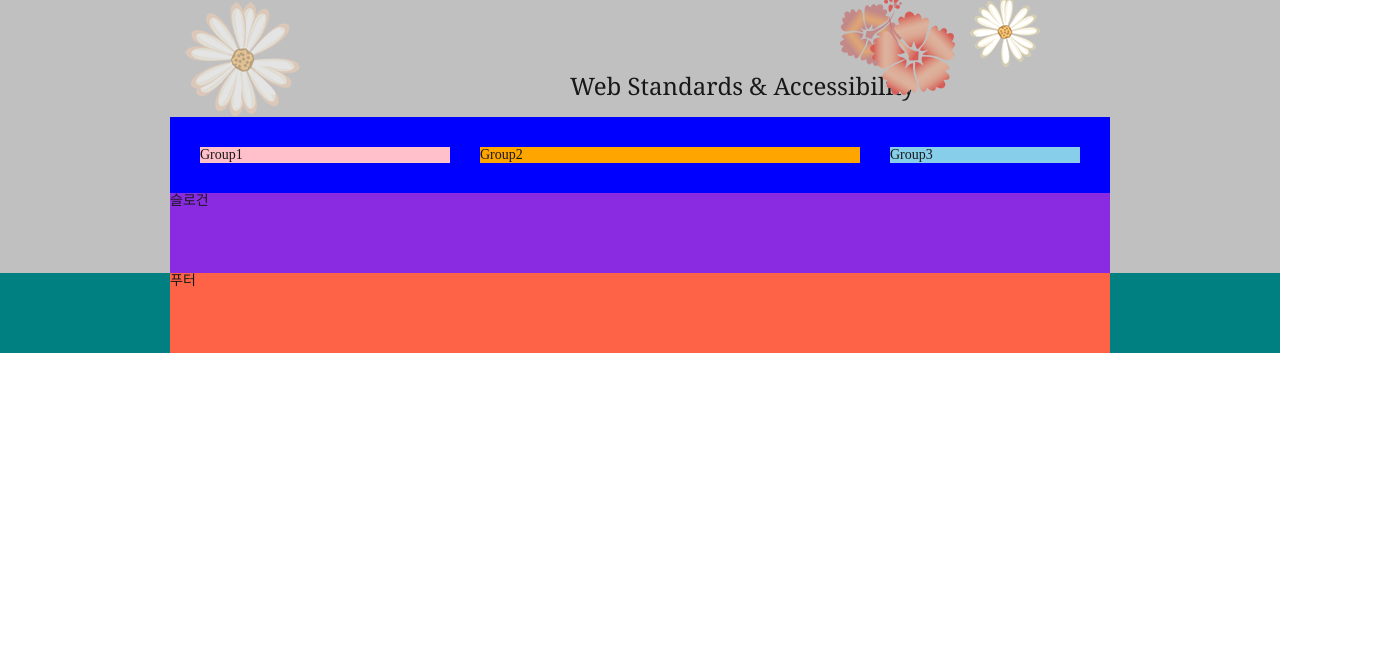
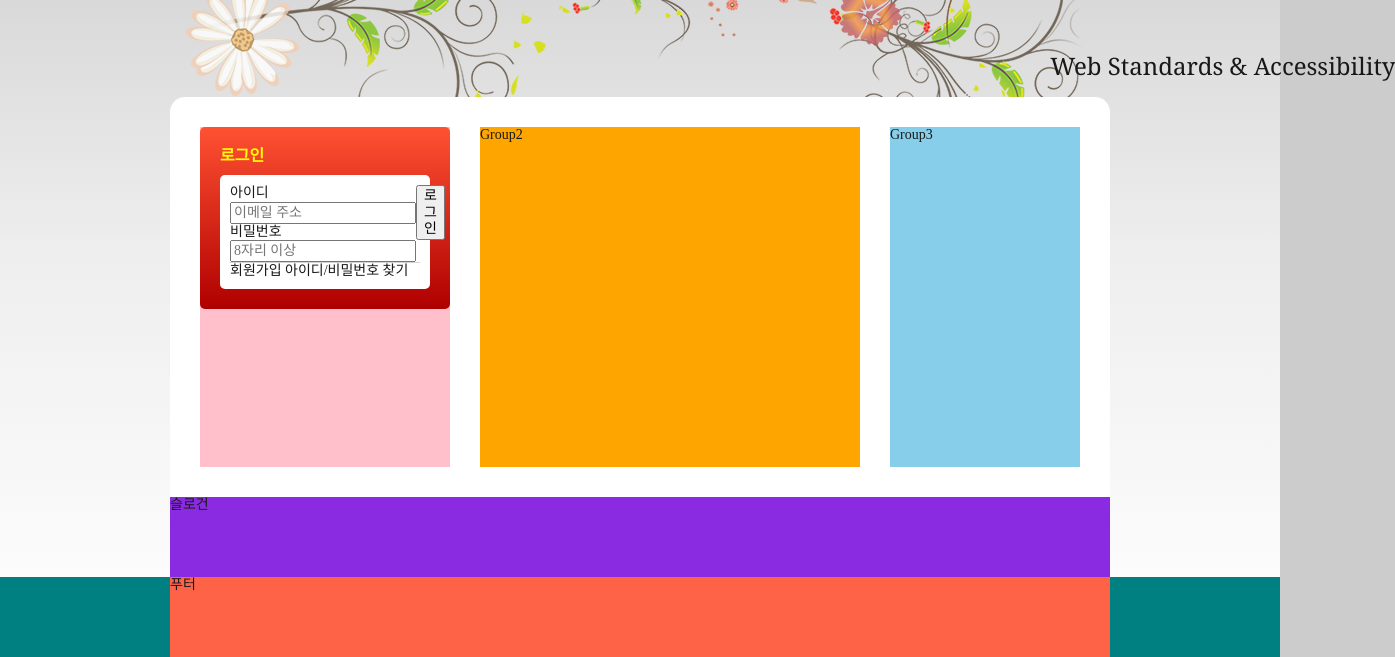
Before and after one commit to mari301509/html-css, a plain HTML site: page index.html in a window 1280 px wide. Shown: the part 155-812 px from the top of the page, 1395 px wide, since content can reach past the window. Drawn offline with Linux system fonts and the light colour scheme; a web font is replaced by a local one.

Commit message:
login section markup form을 이용한 마크업

```diff
--- a/css/main.css
+++ b/css/main.css
@@ -14,7 +14,7 @@
     width: 1px;
     height: 1px;
     overflow: hidden;
-    clip-path:(0 0, 0 0, 0 0);
+    clip-path:polygon(0 0, 0 0, 0 0);
 }
 /* 본문 기본 설정 */
 body{
@@ -22,7 +22,8 @@ body{
     font-weight: 400;
     font-size: 1.4rem;
     color: #181818;
-    background-color: #ffffff;
+    background: url(images/bg_flower.png) no-repeat center 0,
+                #ccc linear-gradient(#ccc, #eee, #fff) no-repeat;
 }
 html{
     font-size: 10px;
@@ -36,17 +37,13 @@ ul{
     padding-left: 0;
     margin: 0;
 }
+fieldset{
+    margin: 0;
+    padding: 0;
+    border: 0;
+}
 
-.container{
-    background-color: silver;
-}
-.visual{
-    height: 10vh;
-    background-color: lime
-}
-.main{
-    background-color: blue;
-}
+
 .g1{
     background-color: pink
 }
@@ -114,6 +111,58 @@ body *, body *::before, body *::after{
 }
 .link > li, .link > li > a{
     display: inline-block;
+}
+/* 비주얼 */
+.visual{
+    height: 120px;
+    position: relative;
+}
+.visual::before,
+.visual::after{
+    content:"";
+    width: 100%;
+    height: 100%;
+    position: absolute;
+    top: 0;
+    left: 0;
+    animation: flowerAni 2s infinite alternate;
+}
+.visual::before{
+    background: url(images/ani_flower_01.png) no-repeat 0px -10px, url(images/ani_flower_02.png) no-repeat 670px 0;
+}
+.visual::after{
+    background: url(images/ani_flower_03.png) no-repeat 300px 0px,url(images/ani_flower_04.png) no-repeat 800px 0px;
+    animation-delay:1s;
+}
+.visual-text{
+    font-family: Georgia, 'Times New Roman', Times, serif;
+    display: inline-block;
+    animation: textAni 0.5s 1s forwards;
+    /* animation-play-state: running; */
+    opacity: 0;
+}
+@keyframes textAni{
+    0%{
+        opacity: 0;
+        transform: translate(0,0);
+        font-size: 1.2rem;
+        opacity: 0;
+    }
+    100%{
+        transform: translate(400px,75px);
+        font-size: 2.4rem;
+        opacity: 1;
+    }
+}
+@keyframes flowerAni{
+    0%{
+        opacity: 0;
+
+    }
+    100%{
+
+        opacity: 1;
+    }
 }
 /* 메인 메뉴 */
 .navigation{
@@ -196,6 +245,9 @@ body *, body *::before, body *::after{
     align-items: stretch;
     justify-content: space-between;
     padding: 30px;
+    min-height: 400px;
+    background-color: #fff;
+    border-radius: 15px 15px 0 0;
 }
 .group{
     float: left;
@@ -209,3 +261,33 @@ body *, body *::before, body *::after{
 .g3{
     width: 190px;
 }
+.login{
+    border-radius: 5px;
+    background: #af0000 linear-gradient(to bottom,#ff5132,#af0000);
+    padding: 10px;
+}
+.login h2{
+    font-weight: 700;
+    font-size: 1.6rem;
+    color: yellow;
+    margin: 10px;
+}
+.login-wrap{
+    border-radius: 5px;
+    background-color: #fff;
+    margin: 10px;
+    padding: 10px;
+}
+.login form{
+    border-bottom: 1px solid lightgray;
+}
+.login-wrap fieldset{
+    display: flex;
+}
+.login-input{
+    display: flex;
+    flex-direction: column;
+}
+.login-wrap li{
+    display: inline-block;
+}
--- a/index.html
+++ b/index.html
@@ -4,7 +4,7 @@
     <meta charset="UTF-8">
     <title>웹카페 - HtML5, CSS3, 웹표준, 웹접근성</title>
     <!-- <link rel="stylesheet" href="css/main.css"> -->
-    <link rel="stylesheet" href="css/main-flex.css">
+    <link rel="stylesheet" href="css/main.css">
     <script defer src=./js/jquery.min.js></script>
     <script defer src=./js/main.js></script>
 </head>
@@ -83,7 +83,35 @@
             <div class="visual-text">Web Standards &amp; Accessibility</div>
         </div>
         <main class="main">
-            <div class="group g1">Group1</div>
+            <div class="group g1">
+                <section class="login">
+                    <h2>로그인</h2>
+                    <div class="login-wrap">
+                        <form action="https://formspree.io/mpzljyyp" method="post">
+                            <fieldset>
+                                <legend class="a11y-hidden">회원 로그인 폼</legend>
+                                <div class="login-input">
+                                    <div class="login-id">
+                                        <label for="userId">아이디</label>
+                                        <input type="email" id="userId" required placeholder="이메일 주소" name="userId">
+                                    </div>
+                                    <div class="login-pw">
+                                        <label for="userPw">비밀번호</label>
+                                        <input type="password" id="userPw" required placeholder="8자리 이상" name="userPw">
+                                    </div>
+                                </div>
+                                <div class="login-button">
+                                    <button type="submit">로그인</button>
+                                </div>
+                            </fieldset>
+                        </form>
+                        <ul>
+                            <li><a href="#" class="joinLink">회원가입</a></li>
+                            <li><a href="#" class="lostIdPw">아이디/비밀번호 찾기</a></li>
+                        </ul>
+                    </div>
+                </section>
+            </div>
             <div class="group g2">Group2</div>
             <div class="group g3">Group3</div>
         </main>
```
